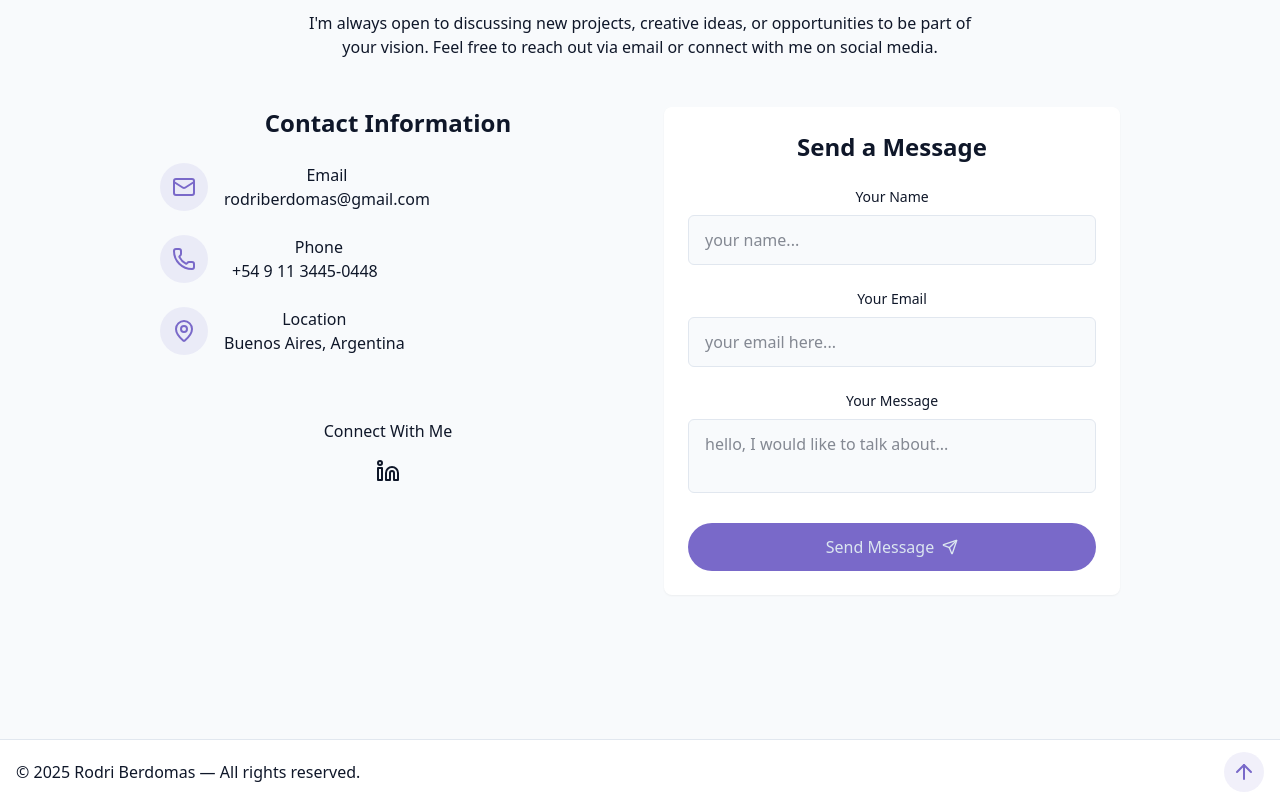
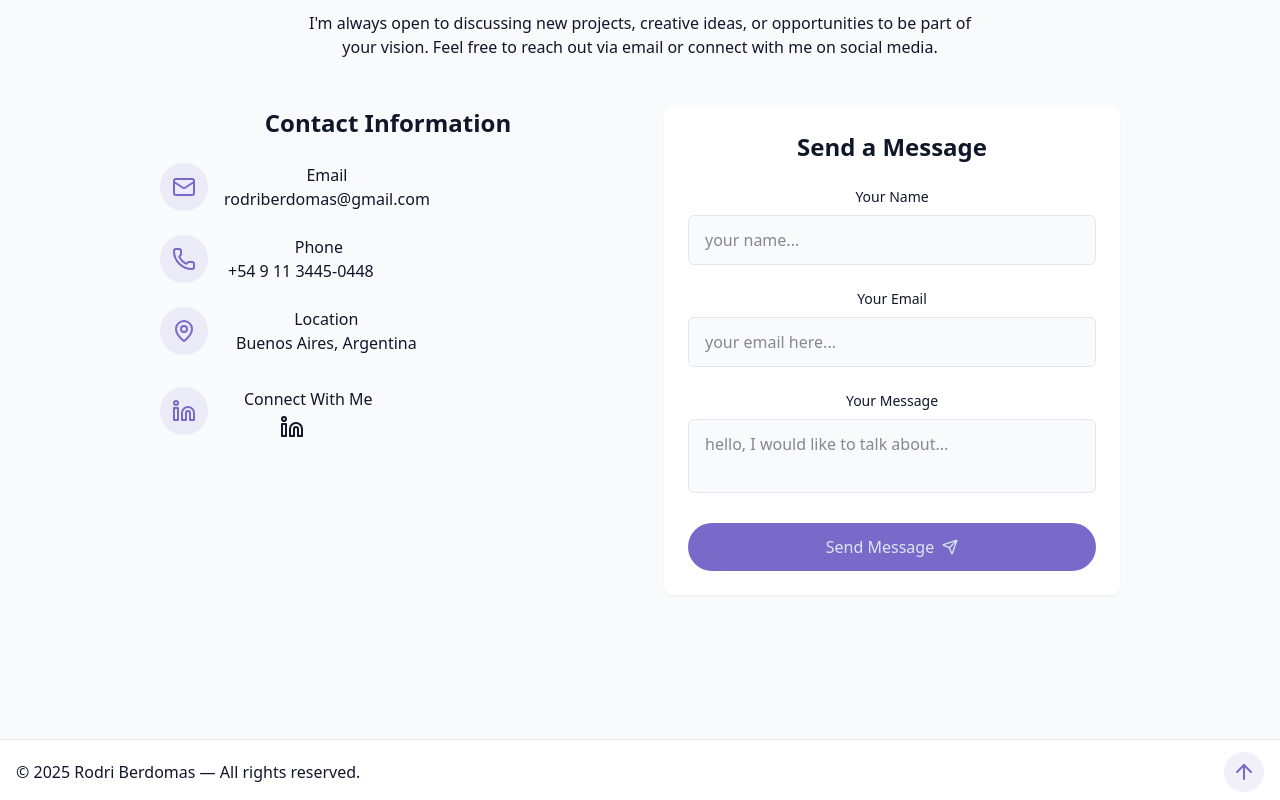
Before and after one commit to rodriberdo96/Personal-PortfolioWeb, a React (Vite) app: page / in a window 1280 px wide. Shown: the part 4341-5141 px from the top of the page. Built offline with nearby package versions, Linux system fonts and the light colour scheme.

Commit message:
alineacion contacto

```diff
--- a/src/components/ContactSection.jsx
+++ b/src/components/ContactSection.jsx
@@ -50,9 +50,9 @@ export const ContactSection = () => {
                             <div className="p-3 rounded-full bg-primary/10 ">
                                 <Phone className=" h-6 w-6 text-primary" /> {" "}
                             </div>
-                            <div >
+                            <div className='ml-1'>
                                 <h4 className="font-medium ml-9">Phone</h4>
-                                <a href="tel:+541134450448" className="text-muted-foreground hover:text-primary transition-colors ml-2">
+                                <a href="tel:+541134450448" className="text-muted-foreground hover:text-primary transition-colors ">
                                     +54 9 11 3445-0448
                                 </a>
                             </div>
@@ -61,22 +61,29 @@ export const ContactSection = () => {
                             <div className="p-3 rounded-full bg-primary/10 ">
                                 <MapPin className=" h-6 w-6 text-primary" /> {" "}
                             </div>
-                            <div >
-                                <h4 className="font-medium"> Location </h4>
+                            <div className='ml-3'>
+                                <h4 className="font-medium "> Location </h4>
                                 <a  className="text-muted-foreground hover:text-primary transition-colors">
                                     Buenos Aires, Argentina
                                 </a>
                             </div>
                         </div>
                     </div>
-                    <div className='pt-8'>
-                        <h4 className='font-medium mb-4'>Connect With Me</h4>
-                        <div className='flex space-x-4 justify-center'>
-                            <a href="https://www.linkedin.com/in/rodrigoberdomas/" target ="_blank">
-                                <Linkedin />
-                            </a>
-                        </div>
-                    </div>
+<div className="flex items-start space-x-4 ">
+    <div className="p-3 rounded-full bg-primary/10">
+        <Linkedin className="h-6 w-6 text-primary" />
+    </div>
+    <div>
+        <h4 className="font-medium mb-1 ml-5">Connect With Me</h4>
+        <a
+            href="https://www.linkedin.com/in/rodrigoberdomas/"
+            target="_blank"
+            className="text-muted-foreground hover:text-primary transition-colors"
+        >
+            <Linkedin className="h-6 w-6 ml-14"/>
+        </a>
+    </div>
+</div>
                 </div>
                 <div className='bg-card p-6 rounded-lg shadow-xs' onSubmit={handleSubmit}>
                     <h3 className='text-2xl font-semibold mb-6'>Send a Message</h3>
```
